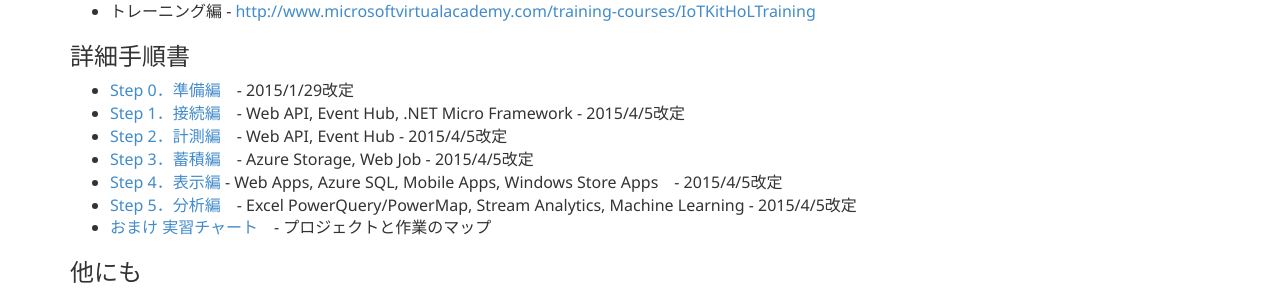
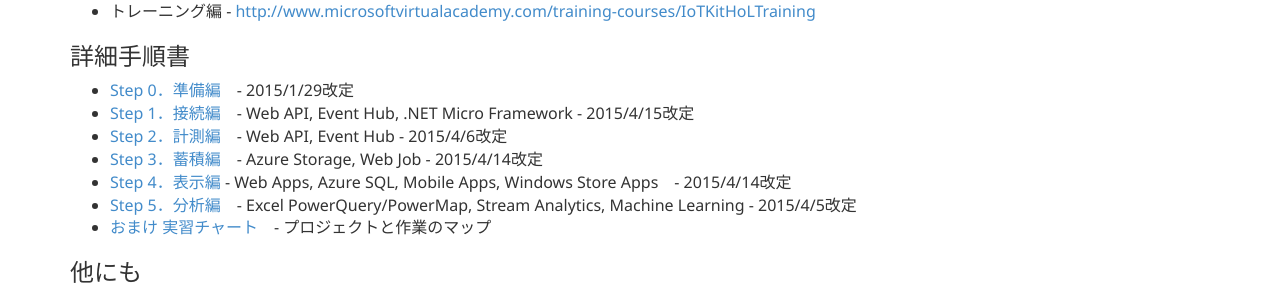
Before and after one commit to ms-iotkithol-jp/ms-iotkithol-jp.github.io, a Jekyll site: the page built from LetsBegin.md, in a window 1280 px wide and 1038 px high. Shown: the part 321-616 px from the top of the window. Built offline with Jekyll 4.4.1, drawn with Linux system fonts in a browser that asks for light colours.

Commit message:
Updated Lets Begin and may be url bug

```diff
--- a/LetsBegin.md
+++ b/LetsBegin.md
@@ -20,10 +20,10 @@
 
 ### 詳細手順書
 * [Step 0．準備編](https://github.com/ms-iotkithol-jp/Training/blob/master/Documents/IoTKit_SelfLearning00_Overview.docx?raw=true)　-  2015/1/29改定
-* [Step 1．接続編](https://github.com/ms-iotkithol-jp/Training/blob/master/Documents/IoTKit_SelfLearning01_Connect.docx?raw=true)　- Web API, Event Hub, .NET Micro Framework - 2015/4/5改定
-* [Step 2．計測編](https://github.com/ms-iotkithol-jp/Training/blob/master/Documents/IoTKit_SelfLearning02_Measure.docx?raw=true)　- Web API, Event Hub - 2015/4/5改定
-* [Step 3．蓄積編](https://github.com/ms-iotkithol-jp/Training/blob/master/Documents/IoTKit_SelfLearning03_Store.docx?raw=true)　- Azure Storage, Web Job - 2015/4/5改定
-* [Step 4．表示編](https://github.com/ms-iotkithol-jp/Training/blob/master/Documents/IoTKit_SelfLearning04_Show.docx?raw=true) - Web Apps, Azure SQL, Mobile Apps, Windows Store Apps　- 2015/4/5改定
+* [Step 1．接続編](https://github.com/ms-iotkithol-jp/Training/blob/master/Documents/IoTKit_SelfLearning01_Connect.docx?raw=true)　- Web API, Event Hub, .NET Micro Framework - 2015/4/15改定
+* [Step 2．計測編](https://github.com/ms-iotkithol-jp/Training/blob/master/Documents/IoTKit_SelfLearning02_Measure.docx?raw=true)　- Web API, Event Hub - 2015/4/6改定
+* [Step 3．蓄積編](https://github.com/ms-iotkithol-jp/Training/blob/master/Documents/IoTKit_SelfLearning03_Store.docx?raw=true)　- Azure Storage, Web Job - 2015/4/14改定
+* [Step 4．表示編](https://github.com/ms-iotkithol-jp/Training/blob/master/Documents/IoTKit_SelfLearning04_Show.docx?raw=true) - Web Apps, Azure SQL, Mobile Apps, Windows Store Apps　- 2015/4/14改定
 * [Step 5．分析編](https://github.com/ms-iotkithol-jp/Training/blob/master/Documents/IoTKit_SelfLearning05_Analysis.docx?raw=true)　- Excel PowerQuery/PowerMap, Stream Analytics, Machine Learning - 2015/4/5改定
 * [おまけ 実習チャート](https://github.com/ms-iotkithol-jp/Training/blob/master/Documents/TrainingChart.xlsx)　- プロジェクトと作業のマップ
 
--- a/_config.yml
+++ b/_config.yml
@@ -1,9 +1,9 @@
 # Site settings
-title: Windows Developer Program for IoT
-email:
+title: IoT Kit Hands-on Training Site
+email: iotkithol-jp@microsoft.com
 description: ""
 baseurl: ""
-url: "http://windowsondevices.com"
+url: "http://aka.ms/IoTKitHoL"
 
 # Build settings
 markdown: kramdown
```
